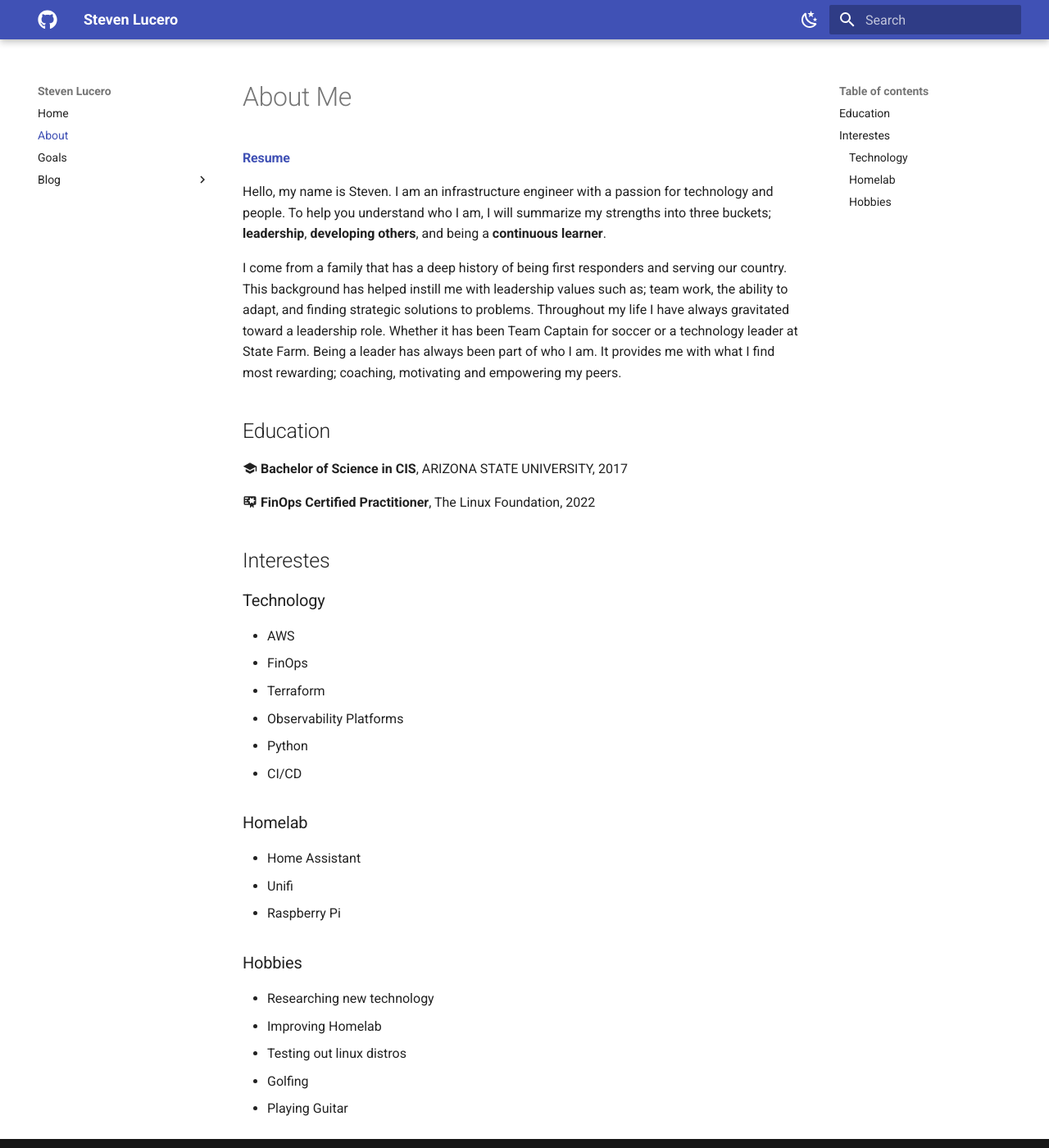
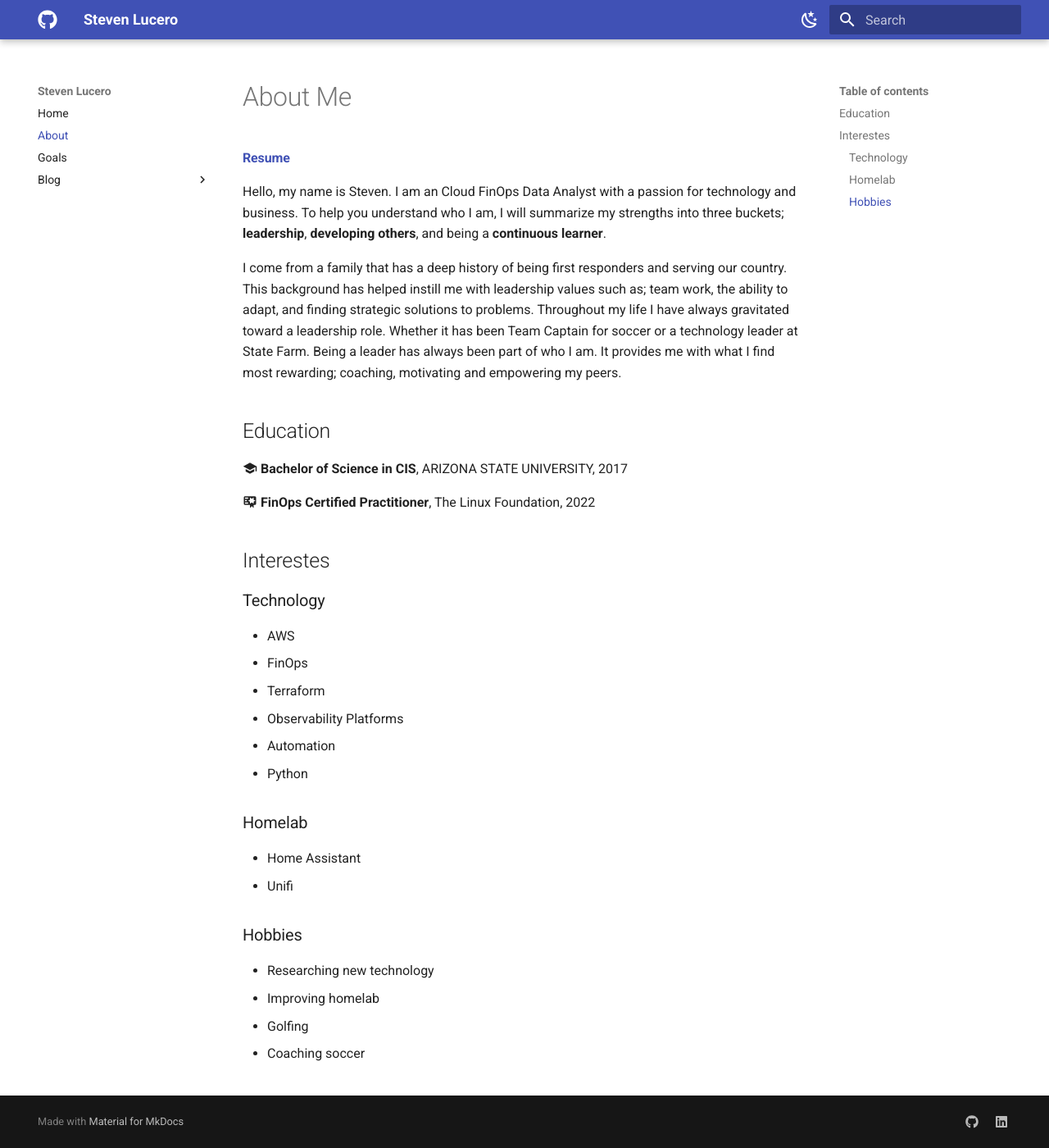
Before and after one commit to stevejoluc/stevejoluc.github.io, an MkDocs documentation site: the page built from docs/about/about.md, in a window 1280 px wide and 1400 px high. Shown: the whole window at 82% size. Built offline with MkDocs 1.6.1 and Material for MkDocs 9.7.7, drawn with Linux system fonts in a browser that asks for light colours.

Commit message:
update about

```diff
--- a/docs/about/about.md
+++ b/docs/about/about.md
@@ -2,7 +2,7 @@
 
 #### [Resume](https://registry.jsonresume.org/stevejoluc)
 
-Hello, my name is Steven. I am an infrastructure engineer with a passion for technology and people. To help you understand who I am, I will summarize my strengths into three buckets; **leadership**, **developing others**, and being a **continuous learner**.
+Hello, my name is Steven. I am an Cloud FinOps Data Analyst with a passion for technology and business. To help you understand who I am, I will summarize my strengths into three buckets; **leadership**, **developing others**, and being a **continuous learner**.
 
 I come from a family that has a deep history of being first responders and serving our country. This background has helped instill me with leadership values such as; team work, the ability to adapt, and finding strategic solutions to problems. Throughout my life I have always gravitated toward a leadership role. Whether it has been Team Captain for soccer or a technology leader at State Farm. Being a leader has always been part of who I am. It provides me with what I find most rewarding; coaching, motivating and empowering my peers.
 
@@ -17,17 +17,15 @@ I come from a family that has a deep history of being first responders and servi
 - FinOps
 - Terraform
 - Observability Platforms
+- Automation
 - Python
-- CI/CD
 
 ### Homelab
 - Home Assistant
 - Unifi
-- Raspberry Pi
 
 ### Hobbies
 - Researching new technology
-- Improving Homelab
-- Testing out linux distros
+- Improving homelab
 - Golfing
-- Playing Guitar
+- Coaching soccer
```
